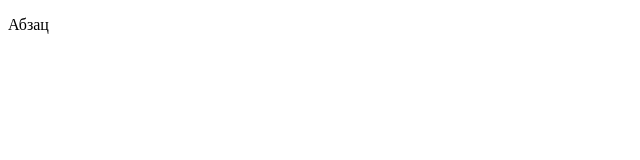
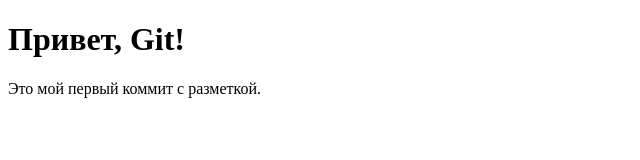
Before and after one commit to vtsoy060522/first-project, a plain HTML site: page index.html in a window 1280 px wide. Shown: the whole page, without its empty margins (0-640 px from the left). Drawn offline with Linux system fonts and the light colour scheme.

Commit message:
Добавить базовую разметку в index.html

```diff
--- a/index.html
+++ b/index.html
@@ -6,6 +6,7 @@
     <title>Document</title>
 </head>
 <body>
-    <p>Абзац</p>
+   <h1>Привет, Git!</h1>
+    <p>Это мой первый коммит с разметкой.</p>
 </body>
 </html>
```
